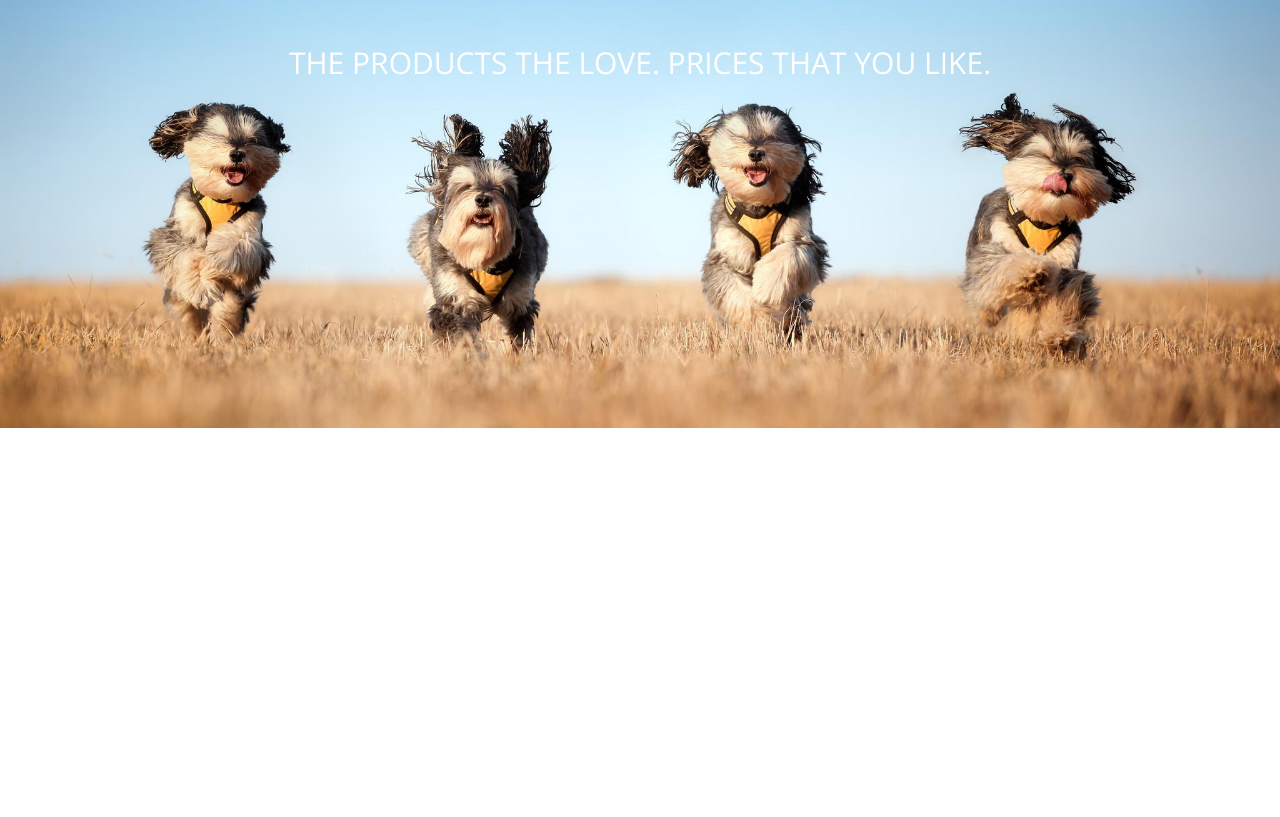
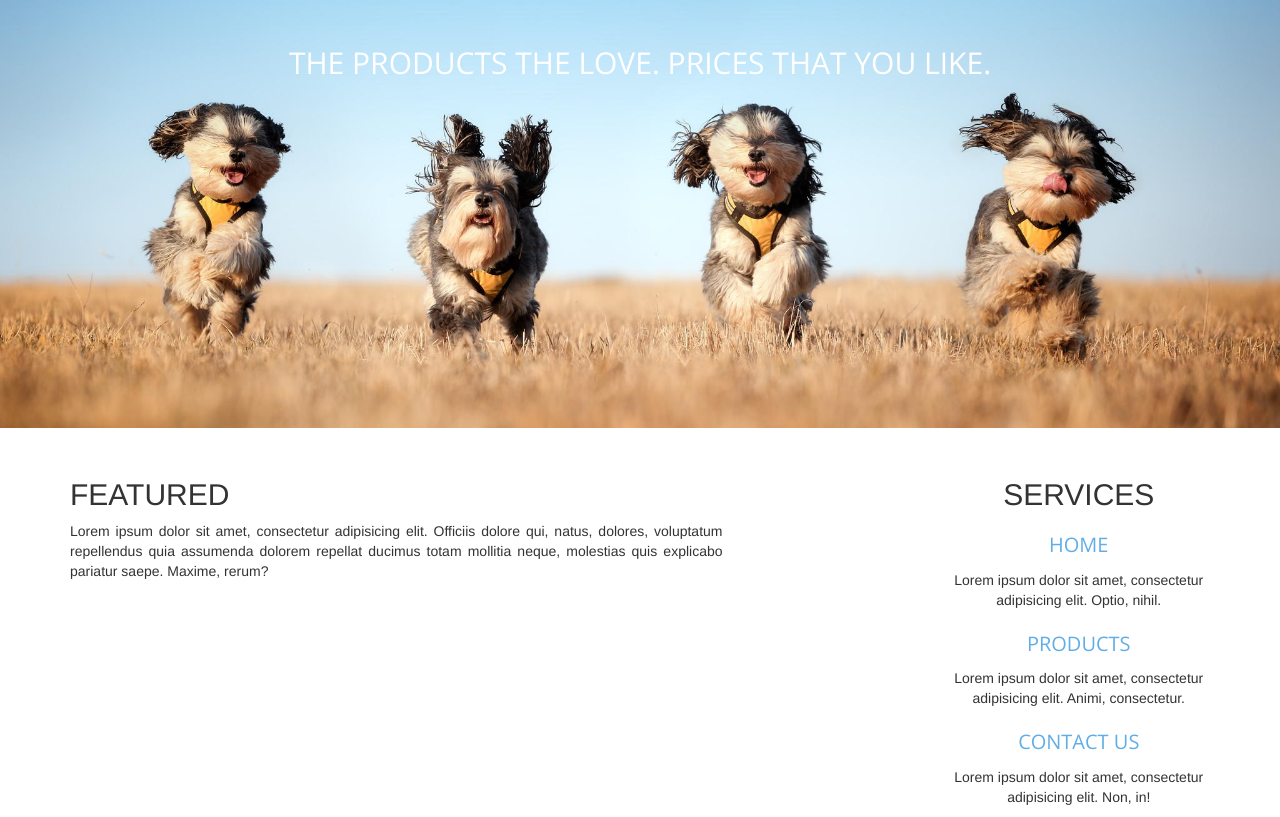
Before and after one commit to josephwgarland/pet-store, a plain HTML site: page index.html in a window 1280 px wide. Shown: the part 93-910 px from the top of the page. Before the commit the page ends 800 px from the top, so only its background shows below. Drawn offline with nearby package versions, Linux system fonts and the light colour scheme.

Commit message:
created section navigation

```diff
--- a/index.html
+++ b/index.html
@@ -31,7 +31,27 @@
 	</div>
 	<!--//////////END OF JUMBOTRON/////////////-->
 
+	<section id="content" class="container">
+		<div class="row">
+			<div class="col-sm-7 text-justify featured">
+			<h2 class="text-uppercase">Featured</h2>
+			<p>Lorem ipsum dolor sit amet, consectetur adipisicing elit. Officiis dolore qui, natus, dolores, voluptatum repellendus quia assumenda dolorem repellat ducimus totam mollitia neque, molestias quis explicabo pariatur saepe. Maxime, rerum?</p>
+			</div>   <!--======END OF FEATURED SECTION==========-->
+			<div class="col-sm-3 col-sm-offset-2">
+				<h2 class="text-center text-uppercase">Services</h2>
 
+				<ul class="nav nav-pills nav-stacked text-center">
+					<li><a class="text-uppercase" href="">Home</a></li>
+					<p>Lorem ipsum dolor sit amet, consectetur adipisicing elit. Optio, nihil.</p>
+					<li><a class="text-uppercase" href="">Products</a></li>
+					<p>Lorem ipsum dolor sit amet, consectetur adipisicing elit. Animi, consectetur.</p>
+					<li><a class="text-uppercase" href="">Contact Us</a></li>
+					<p>Lorem ipsum dolor sit amet, consectetur adipisicing elit. Non, in!</p>
+				</ul>
+
+			</div>
+		</div>  <!--END OF ROW -->
+	</section> <!--END OF CONTENT CONTAINER-->
 
 
 
```
